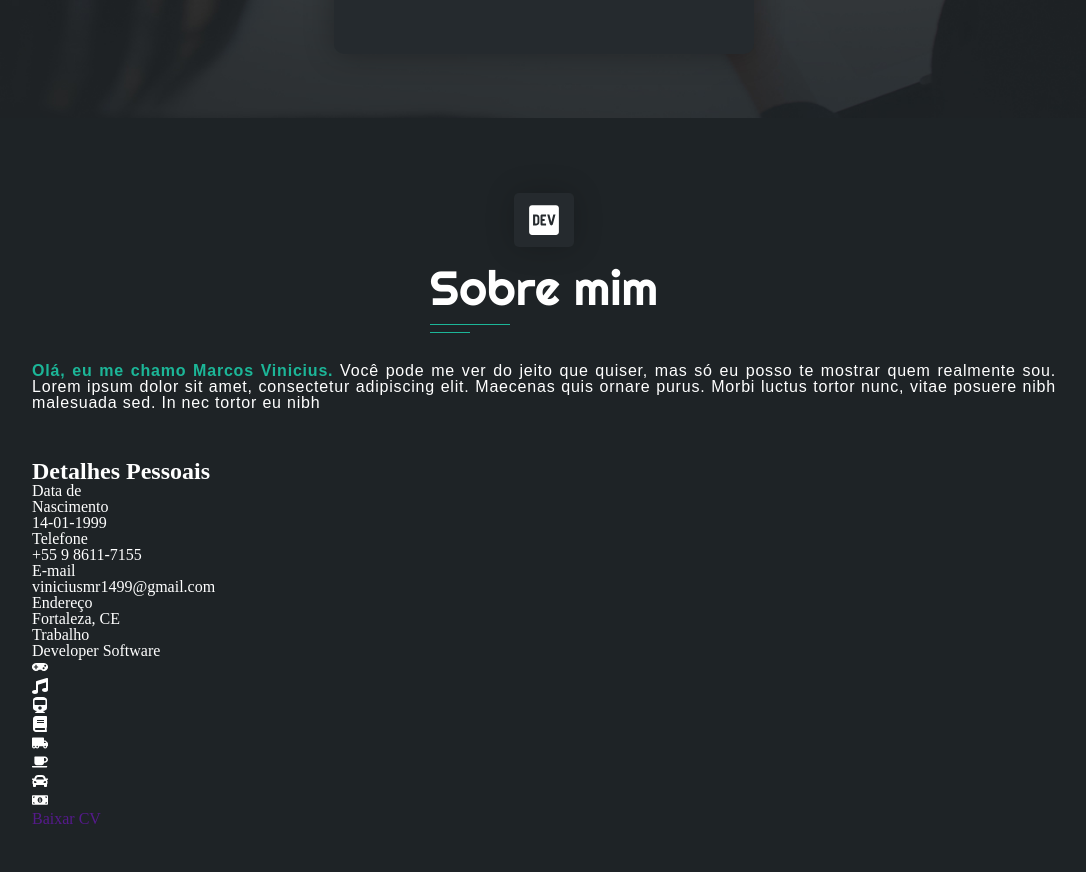
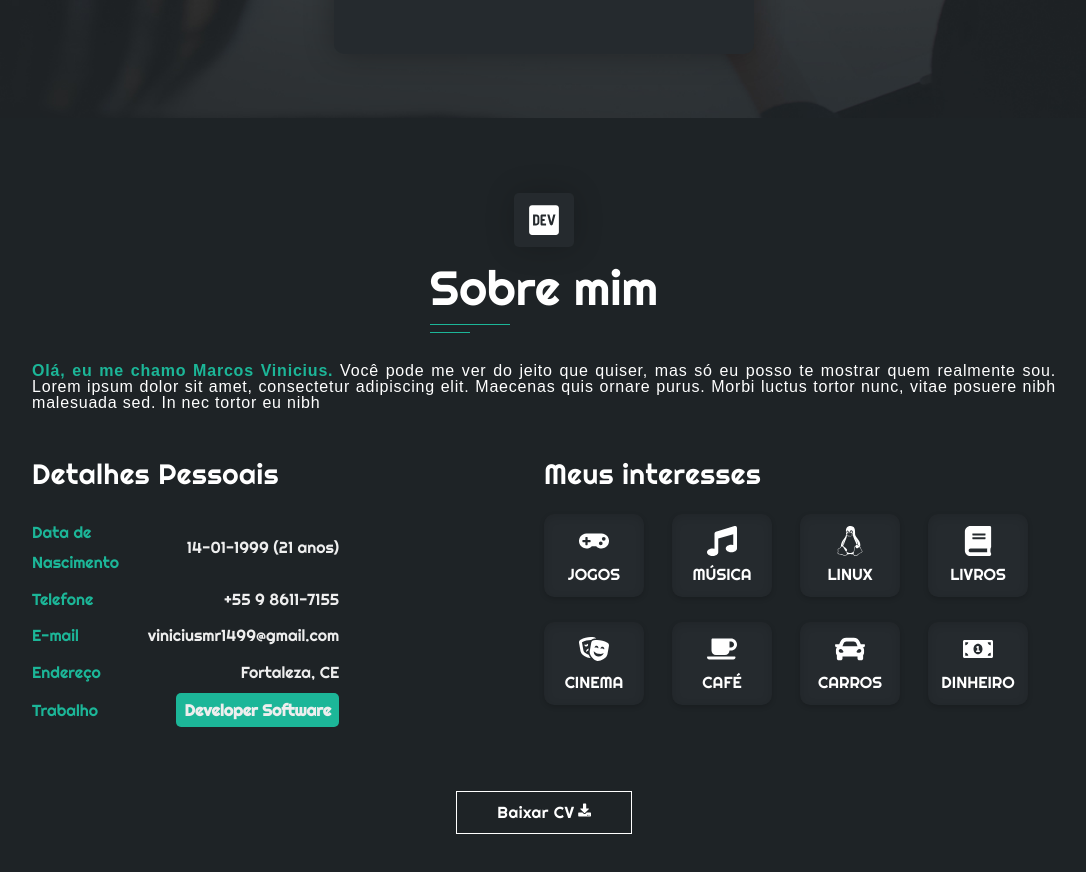
Before and after one commit to viniciusmr1499/Portfolio-2.0, a React (Create React App) app: page / in a window 1280 px wide. Shown: the part 652-1524 px from the top of the page, without its empty margins (96-1182 px from the left). Before the commit the page ends 1479 px from the top, so only its background shows below. Built offline with nearby package versions, Linux system fonts and the light colour scheme.

Commit message:
about web finalizado

```diff
--- a/src/layouts/About/index.js
+++ b/src/layouts/About/index.js
@@ -1,82 +1,103 @@
 import React from 'react';
-import { FaBook, FaCar, FaCoffee, FaDev, FaGamepad, FaMoneyBillAlt, FaMusic, FaTrain, FaTruckMoving } from 'react-icons/fa';
-import { AboutSection } from './styles';
+import { FaBook, FaCar, FaCoffee, FaDev, FaDownload, FaGamepad, FaLinux, FaMoneyBillAlt, FaMusic, FaTheaterMasks } from 'react-icons/fa';
+import { AboutSection, ListDetails, ListMyInterests } from './styles';
 
 export default function About() {
+
     return (
         <AboutSection>
             <div>
                 <FaDev size={34} />
             </div>
+
             <h1>
                 Sobre mim
             </h1>
+
             <p className="description">
                 <span>Olá, eu me chamo Marcos Vinicius.</span> Você pode me ver do jeito que quiser,
                 mas só eu posso te mostrar quem realmente sou. Lorem ipsum dolor sit amet, consectetur
                 adipiscing elit. Maecenas quis ornare purus. Morbi luctus tortor nunc, vitae posuere
                 nibh malesuada sed. In nec tortor eu nibh
             </p>
-            <h2>Detalhes Pessoais</h2>
-            <ul>
+
+            <h2 className="title__details">Detalhes Pessoais</h2>
+            <ListDetails>
                 <li>
-                    <p className="detail__title">Data de <br /> Nascimento</p>
+                    <h4 className="detail__title">Data de <br /> Nascimento</h4>
                     <p className="response_details">
-                        14-01-1999
+                        14-01-1999 (21 anos)
+                        {/* Lembrar de pegar a idade através de um function */}
                     </p>
                 </li>
                 <li>
-                    <p className="detail__title">Telefone</p>
+                    <h4 className="detail__title">Telefone</h4>
                     <p className="response_details">
                         +55 9 8611-7155
                     </p>
                 </li>
                 <li>
-                    <p className="detail__title">E-mail</p>
+                    <h4 className="detail__title">E-mail</h4>
                     <p className="response_details">
                         viniciusmr1499@gmail.com
                     </p>
                 </li>
                 <li>
-                    <p className="detail__title">Endereço</p>
+                    <h4 className="detail__title">Endereço</h4>
                     <p className="response_details">
                         Fortaleza, CE
                     </p>
                 </li>
                 <li>
-                    <p className="detail__title">Trabalho</p>
-                    <p className="response_details">
+                    <h4 className="detail__title">Trabalho</h4>
+                    <p className="response_details dev">
                         Developer Software
                     </p>
                 </li>
-            </ul>
-            <ul className="my_interests">
+
+            </ListDetails>
+
+            <h2 className="title__myInterests">Meus interesses</h2>
+            <ListMyInterests>
                 <li className="interests__item">
-                    <FaGamepad />
+                    <FaGamepad size={30} />
+                    <span>Jogos</span>
                 </li>
                 <li className="interests__item">
-                    <FaMusic />
+                    <FaMusic size={30} />
+                    <span>Música</span>
                 </li>
                 <li className="interests__item">
-                    <FaTrain />
+                    <FaLinux size={30} />
+                    <span>Linux</span>
                 </li>
                 <li className="interests__item">
-                    <FaBook />
+                    <FaBook size={30} />
+                    <span>Livros</span>
                 </li>
                 <li className="interests__item">
-                    <FaTruckMoving />
+                    <FaTheaterMasks size={30} />
+                    <span>Cinema</span>
                 </li>
                 <li className="interests__item">
-                    <FaCoffee />
+                    <FaCoffee size={30} />
+                    <span>Café</span>
                 </li>
                 <li className="interests__item">
-                    <FaCar />
+                    <FaCar size={30} />
+                    <span>Carros</span>
                 </li>
                 <li className="interests__item">
-                    <FaMoneyBillAlt />
+                    <FaMoneyBillAlt size={30} />
+                    <span>Dinheiro</span>
                 </li>
-            </ul>
-            <a href="" className="cv">Baixar CV</a>
+            </ListMyInterests>
+            <div className="curriculum">
+                <a href="#" className="cv">
+                    Baixar CV
+                    <FaDownload size={16} />
+                </a>
+            </div>
         </AboutSection>
     );
 }
--- a/src/layouts/About/styles.js
+++ b/src/layouts/About/styles.js
@@ -7,6 +7,10 @@ export const AboutSection = styled.section.attrs(props => ({
     padding-top: 3rem;
     max-width: 80%;
     margin: 0 auto;
+    display: grid;
+    grid-template-columns: repeat(2, 1fr);
+    grid-template-rows: (repeat(4,1fr));
+
 
     div {
         background: #252A2E;
@@ -19,10 +23,7 @@ export const AboutSection = styled.section.attrs(props => ({
         align-items: center;
         justify-content: center;
         margin: 1.7rem auto 1rem auto;
-
-        svg {
-
-        }
+        grid-column: 1/3;
     }
 
     h1 {
@@ -36,6 +37,7 @@ export const AboutSection = styled.section.attrs(props => ({
         position: relative;
         display: table;
         margin: 0 auto 30px auto;
+        grid-column: 1/3;
 
         &:after{
             content: "";
@@ -66,6 +68,7 @@ export const AboutSection = styled.section.attrs(props => ({
         letter-spacing: .05rem;
         font-weight: 400;
         padding-bottom: 3rem;
+        grid-column: 1/3;
 
         span {
             font-family: "Work Sans", sans-serif;
@@ -73,4 +76,173 @@ export const AboutSection = styled.section.attrs(props => ({
             color: #1CB698;
         }
     }
+
+    h2.title__details {
+        font-family: 'Righteous', cursive;
+        color: #FFF;
+        font-weight: 400;
+        font-size: 28px;
+        line-height: 30px;
+        position: relative;
+        letter-spacing: 0.5px;
+        margin-bottom: 25px;
+    }
+
+    h2.title__myInterests {
+        grid-column: 2;
+        grid-row: 4;
+        font-family: 'Righteous', cursive;
+        color: #FFF;
+        font-weight: 400;
+        font-size: 28px;
+        line-height: 30px;
+        position: relative;
+        letter-spacing: 0.5px;
+        margin-bottom: 25px;
+    }
+
+    .curriculum {
+        position: relative;
+        width: 100%;
+        background: transparent;
+        box-shadow: none;
+
+        a.cv:hover, a.cv:focus, a.cv:active {
+            color: #FFF;
+            border-color: #1CB698;
+        }
+
+        a.cv:hover:before, a.cv:focus:before, a.cv:active:before {
+            -webkit-transform: scaleX(1);
+            transform: scaleX(1);
+            -webkit-transition-timing-function: cubic-bezier(0.52, 1.64, 0.37, 0.66);
+            transition-timing-function: cubic-bezier(0.52, 1.64, 0.37, 0.66);
+        }
+    }
+
+    a.cv {
+        font-family: 'Righteous', cursive;
+        font-weight: 400;
+        margin: 1.5rem auto;
+        text-align: center;
+        width: 176px;
+        height: 43.25px;
+        border: 1px solid #eee;
+        grid-column: 1 /3;
+        grid-row: 6;
+        font-size: 16px;
+        color: #FFF;
+        letter-spacing: 0.5px;
+        font-weight: 500;
+        background-color: transparent;
+        display: inline-block;
+        border-radius: 0px;
+        vertical-align: middle;
+        padding: 10px 22px;
+        -webkit-transform: perspective(1px) translateZ(0);
+        transform: perspective(1px) translateZ(0);
+        position: relative;
+        -webkit-transition-property: color;
+        transition-property: color;
+        -webkit-transition-duration: 0.5s;
+        transition-duration: 0.5s;
+        border: 1px solid #FFF;
+        -box-shadow: 0 2px 5px 0 rgba(0, 0, 0, 0.16), 0 2px 10px 0 rgba(0, 0, 0, 0.12);
+
+
+        &:before {
+            content: "";
+            position: absolute;
+            z-index: -1;
+            top: 0;
+            left: 0;
+            right: 0;
+            bottom: 0;
+            background: #1CB698;
+            -webkit-transform: scaleX(0);
+            transform: scaleX(0);
+            -webkit-transform-origin: 0 50%;
+            transform-origin: 0 50%;
+            -webkit-transition-property: transform;
+            transition-property: transform;
+            -webkit-transition-duration: 0.5s;
+            transition-duration: 0.5s;
+            border-radius: 0px;
+            -webkit-transition-timing-function: ease-out;
+            transition-timing-function: ease-out;
+        }
+
+        svg {
+            padding-left: .2rem;
+        }
+    }
 `;
+
+export const ListDetails = styled.ul`
+    grid-column: 1/2;
+    display: grid;
+    max-width: 60%;
+
+    li {
+        font-family: 'Righteous', cursive;
+        display: flex;
+        align-items: center;
+        justify-content: space-between;
+        padding: .2rem 0;
+        line-height: 30px;
+        margin: 0;
+
+        .detail__title {
+            font-weight: 400;
+            color: #1CB698;
+            text-align: justify;
+        }
+
+        .response_details {
+            font-weight: 400;
+            color: #eee;
+        }
+
+        .dev {
+            background: #1CB698;
+            padding: 2px 8px;
+            border-radius: 5px;
+            font-weight: 600;
+        }
+    }
+
+`;
+
+export const ListMyInterests = styled.ul`
+    grid-column: 2;
+    grid-row: 5;
+    display: grid;
+    grid-template-columns: repeat(4, 1fr);
+    max-width: 100%;
+
+    li {
+        font-family: 'Righteous', cursive;
+        display: inline-block;
+        text-align: center;
+        width: 100px;
+        cursor: pointer;
+        padding: 12px 10px;
+        transition: all 0.8s ease 0s;
+        margin-bottom: 25px;
+        border-radius: 10px;
+        background: #252A2E;
+        box-shadow: 0 2px 5px 0 rgba(0, 0, 0, 0.16), 0 2px 10px 0 rgba(0, 0, 0, 0.12) inset;
+
+        &:hover {
+            background: #1CB698;
+        }
+
+        span {
+            text-transform: uppercase;
+            font-weight: 500;
+            margin-top: 8px;
+            display: block;
+        }
+    }
+
+`;
--- a/src/layouts/Home/styles.js
+++ b/src/layouts/Home/styles.js
@@ -47,10 +47,6 @@ export const NavBar = styled.nav`
     /* background: #1e2326;
     box-shadow: 0 0 20px rgba(0,0,0,.2); */
 
-    img.logo {
-        height: 30px;
-    }
-
     a.logo{
         display: flex;
         align-items: center;
@@ -64,10 +60,6 @@ export const NavBar = styled.nav`
         svg {
             animation: ${effect} 2.5s alternate-reverse infinite;
             margin-left: .3rem;
-
-            &:hover {
-                filter: grayscale(0);
-            }
         }
     }
 `;
@@ -80,7 +72,6 @@ export const Container = styled.section`
     width: 100%;
     height: 700px;
     box-sizing: border-box;
-    /* background: linear-gradient(130deg, #1e2326 15%,rgba(0,0,0,.9),rgba(0,0,0,.7) ,rgba(0,0,0,.9),rgba(0,0,0,.5)), url(${banner}); */
     background-image: url(${banner});
     background-repeat: no-repeat;
     background-size: cover;
--- a/src/styles/global.js
+++ b/src/styles/global.js
@@ -23,15 +23,16 @@ const GlobalStyle = createGlobalStyle`
     }
 
     body::-webkit-scrollbar {
-        width: .6em;
+        width: .6em !important;
     }
+
     body::-webkit-scrollbar-track {
-        box-shadow: inset 0 0 6px rgba(0, 0, 0, 0.3);
+        box-shadow: inset 0 0 6px rgba(0, 0, 0, 0.3) !important;
     }
 
     body::-webkit-scrollbar-thumb {
-        background-color: #1CB698;
-        outline: 1px solid slategrey;
+        background-color: #1CB698 !important;
+        outline: 1px solid slategrey !important;
     }
 
     body, html, #root {
```
